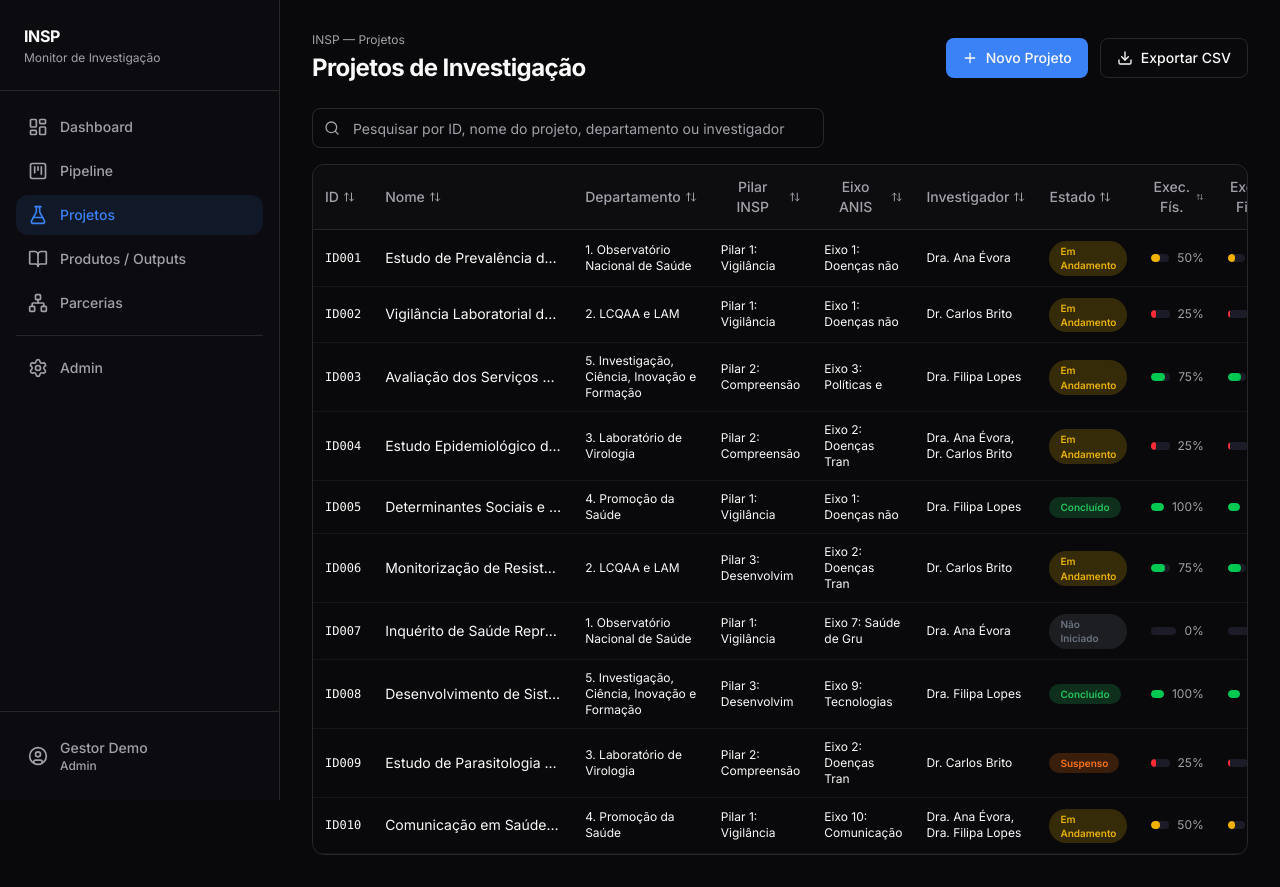
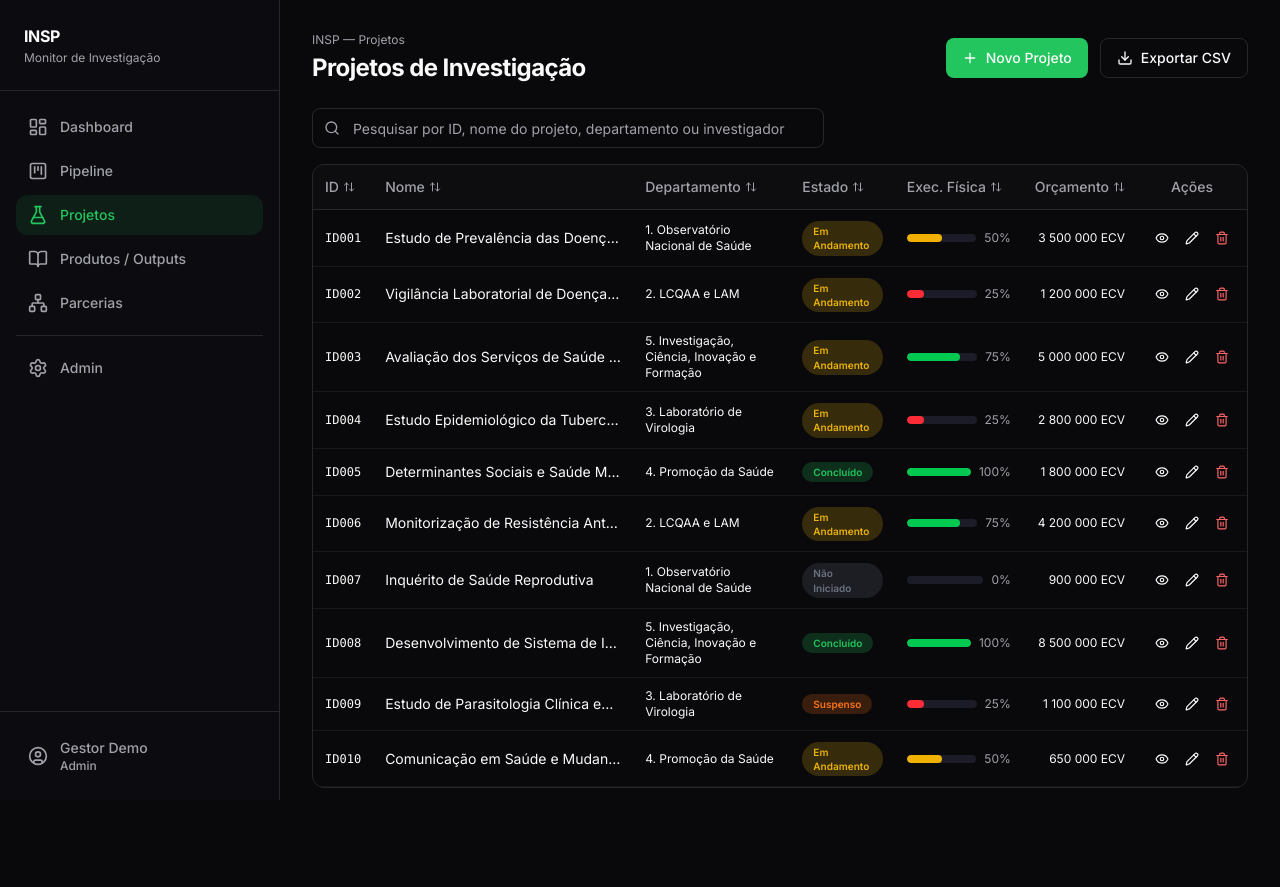
Before and after one commit to Geremiass/isnp, a React (Vite) app: page /projetos in a window 1280 px wide. After the commit the page ends 820 px from the top, so only its background shows below. Built offline with nearby package versions, Linux system fonts and the light colour scheme.

Commit message:
style: simplify projects table structure for minimalist layout
Reduce visible columns to essentials (ID, Nome, Departamento, Estado,
Exec. Física, Orçamento) and update primary color to green theme.

https://claude.ai/code/session_01Dn6NgzRDQW1pq3itozytAY

```diff
--- a/src/index.css
+++ b/src/index.css
@@ -8,7 +8,7 @@
   --color-card-foreground: #fafafa;
   --color-popover: #0c0c10;
   --color-popover-foreground: #fafafa;
-  --color-primary: #3b82f6;
+  --color-primary: #22c55e;
   --color-primary-foreground: #fafafa;
   --color-secondary: #1c1c28;
   --color-secondary-foreground: #fafafa;
@@ -20,7 +20,7 @@
   --color-destructive-foreground: #fafafa;
   --color-border: #27272a;
   --color-input: #27272a;
-  --color-ring: #3b82f6;
+  --color-ring: #22c55e;
   --color-success: #22c55e;
   --color-warning: #eab308;
   --color-danger: #ef4444;
--- a/src/pages/Projetos.tsx
+++ b/src/pages/Projetos.tsx
@@ -138,15 +138,9 @@ export default function Projetos() {
                   <SortHeader label="ID" field="id" />
                   <SortHeader label="Nome" field="nome" />
                   <SortHeader label="Departamento" field="departamento" />
-                  <SortHeader label="Pilar INSP" field="pilarINSP" />
-                  <SortHeader label="Eixo ANIS" field="eixoANIS" />
-                  <SortHeader label="Investigador" field="investigadores" />
                   <SortHeader label="Estado" field="estadoFisico" />
-                  <SortHeader label="Exec. Fís." field="percExecFisica" />
-                  <SortHeader label="Exec. Fin." field="percExecFinanceira" />
+                  <SortHeader label="Exec. Física" field="percExecFisica" />
                   <SortHeader label="Orçamento" field="orcamento" />
-                  <SortHeader label="Início" field="inicio" />
-                  <SortHeader label="Término" field="termino" />
                   <th className="py-3 px-3 font-medium text-muted-foreground">Ações</th>
                 </tr>
               </thead>
@@ -154,25 +148,17 @@ export default function Projetos() {
                 {paged.map(p => (
                   <tr key={p.id} className="border-b border-border/50 hover:bg-muted/30 transition-colors">
                     <td className="py-2.5 px-3 font-mono text-xs">{p.id}</td>
-                    <td className="py-2.5 px-3 max-w-[200px] truncate">{p.nome}</td>
+                    <td className="py-2.5 px-3 max-w-[260px] truncate">{p.nome}</td>
                     <td className="py-2.5 px-3 text-xs">{p.departamento}</td>
-                    <td className="py-2.5 px-3 text-xs">{(pilaresINSPLabels[p.pilarINSP] || '').substring(0, 20)}</td>
-                    <td className="py-2.5 px-3 text-xs">{(eixosANISLabels[p.eixoANIS] || '').substring(0, 20)}</td>
-                    <td className="py-2.5 px-3 text-xs">{p.investigadores.join(', ')}</td>
                     <td className="py-2.5 px-3">
                       <Badge style={{ backgroundColor: estadosFisicosColors[p.estadoFisico] + '33', color: estadosFisicosColors[p.estadoFisico] }} className="text-[10px]">
                         {estadosFisicosLabels[p.estadoFisico]}
                       </Badge>
                     </td>
-                    <td className="py-2.5 px-3 w-28">
+                    <td className="py-2.5 px-3 w-32">
                       <Progress value={parsePercent(p.percExecFisica)} showLabel />
                     </td>
-                    <td className="py-2.5 px-3 w-28">
-                      <Progress value={parsePercent(p.percExecFinanceira)} showLabel />
-                    </td>
                     <td className="py-2.5 px-3 text-right text-xs whitespace-nowrap">{formatCurrency(p.orcamento)}</td>
-                    <td className="py-2.5 px-3 text-xs whitespace-nowrap">{formatDate(p.inicio)}</td>
-                    <td className="py-2.5 px-3 text-xs whitespace-nowrap">{formatDate(p.termino)}</td>
                     <td className="py-2.5 px-3">
                       <div className="flex gap-1">
                         <button onClick={() => setDetailProjeto(p)} className="p-1.5 rounded hover:bg-accent" aria-label="Ver detalhes"><Eye className="h-3.5 w-3.5" /></button>
```
